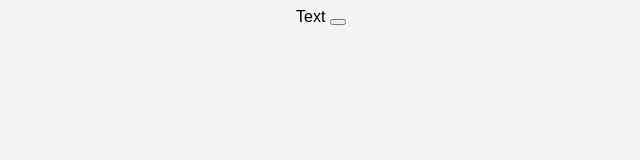
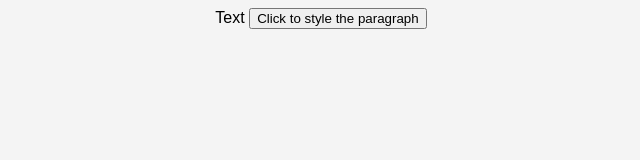
Before and after one commit to CseresB/gyak1, a plain HTML site: page index.html in a window 1280 px wide. Shown: the whole page, without its empty margins (319-959 px from the left). Drawn offline with Linux system fonts and the light colour scheme.

Commit message:
Update index.html

```diff
--- a/index.html
+++ b/index.html
@@ -8,7 +8,7 @@
 </head>
 <body>
     <p1 id="p1">Text </p1>
-    <button onclick=myFunction()></button>
+    <button onclick=myFunction()>Click to style the paragraph</button>
 
 
     <script src="script.js"></script>
```
